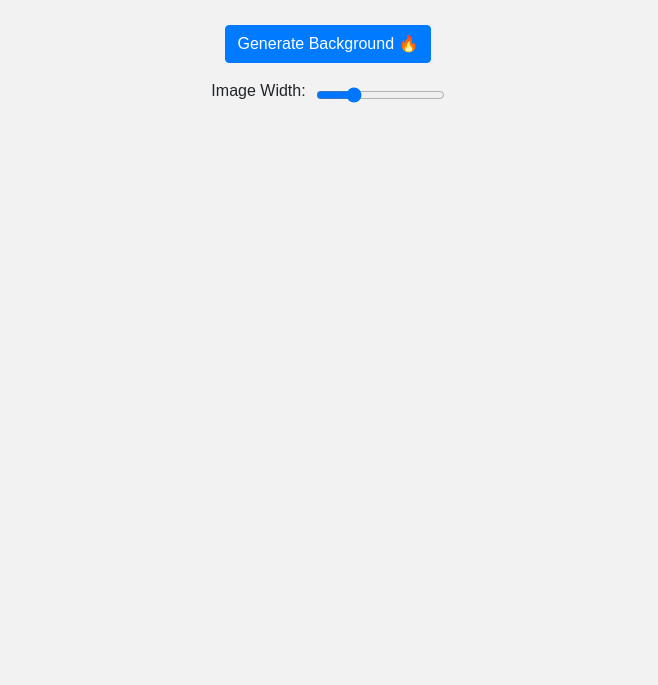
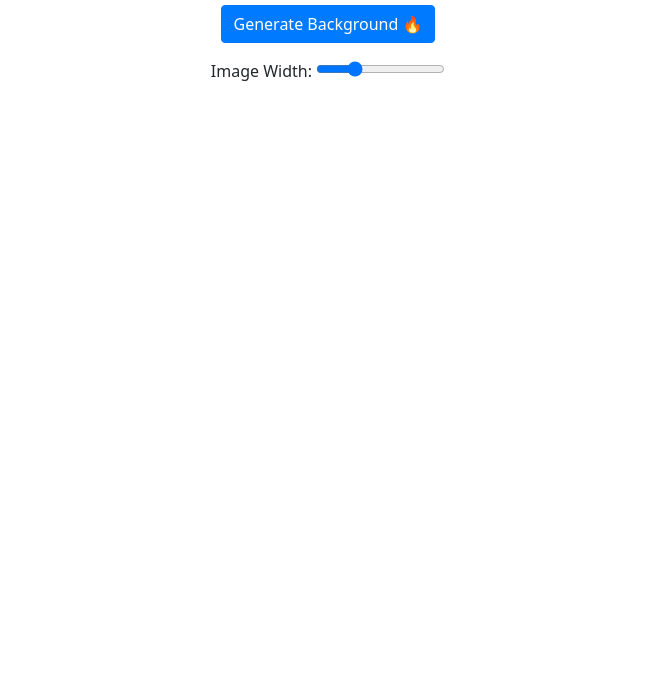
Before and after one commit to sam-lafontaine/bg-generator, a plain HTML site: page index.html in a window 1280 px wide. Shown: the part 115-800 px from the top of the page, without its empty margins (312-970 px from the left). Drawn offline with nearby package versions, Linux system fonts and the light colour scheme.

Commit message:
Update style.css

```diff
--- a/style.css
+++ b/style.css
@@ -1,35 +1,16 @@
 body {
-    background-color: #f2f2f2;
-    font-family: Arial, sans-serif;
-}
-
-h1 {
-    text-align: center;
-}
-
-button {
-    padding: 10px 20px;
-    border-radius: 5px;
-    border: none;
-    background-color: #4CAF50;
-    color: #fff;
-    font-size: 16px;
-    cursor: pointer;
-    margin-top: 20px;
+    font-family: system-ui; /* Use system-ui font globally */
 }
 
 #image-container {
-    margin-top: 20px;
-    text-align: center;
+    margin: 0;
+    display: flex;
+    justify-content: center;
+    align-items: center;
+    overflow: hidden;
 }
 
-.slider-container {
-    display: flex;
-    align-items: center;
-    justify-content: center;
-    margin-bottom: 10px;
+img {
+    max-width: 100%;
+    display: block;
 }
-
-.slider-container label {
-    margin-right: 10px;
-}
```
